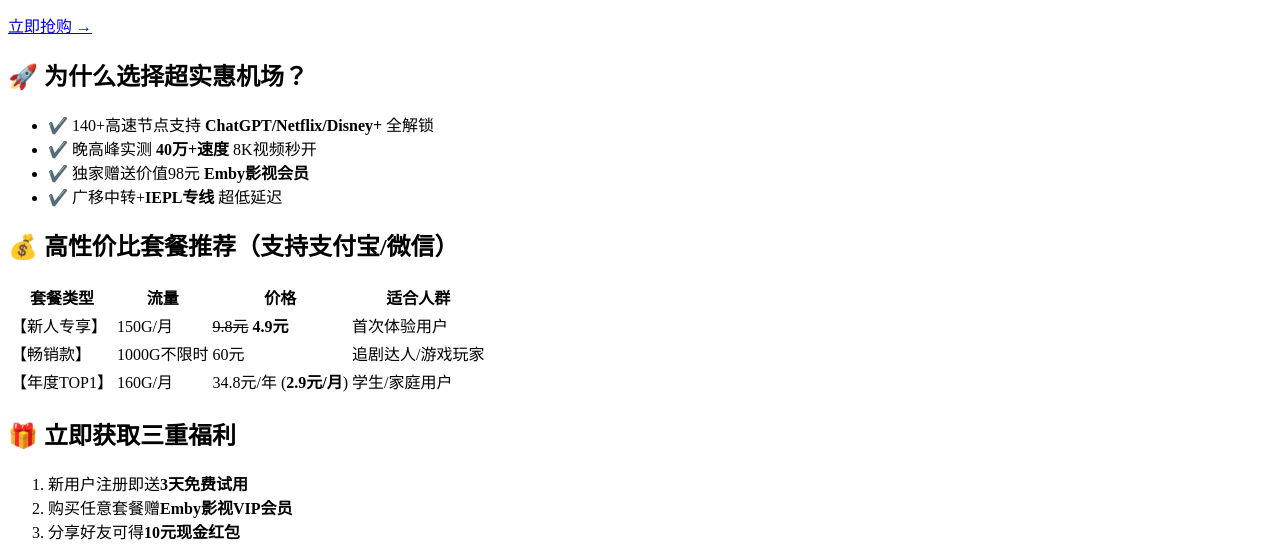
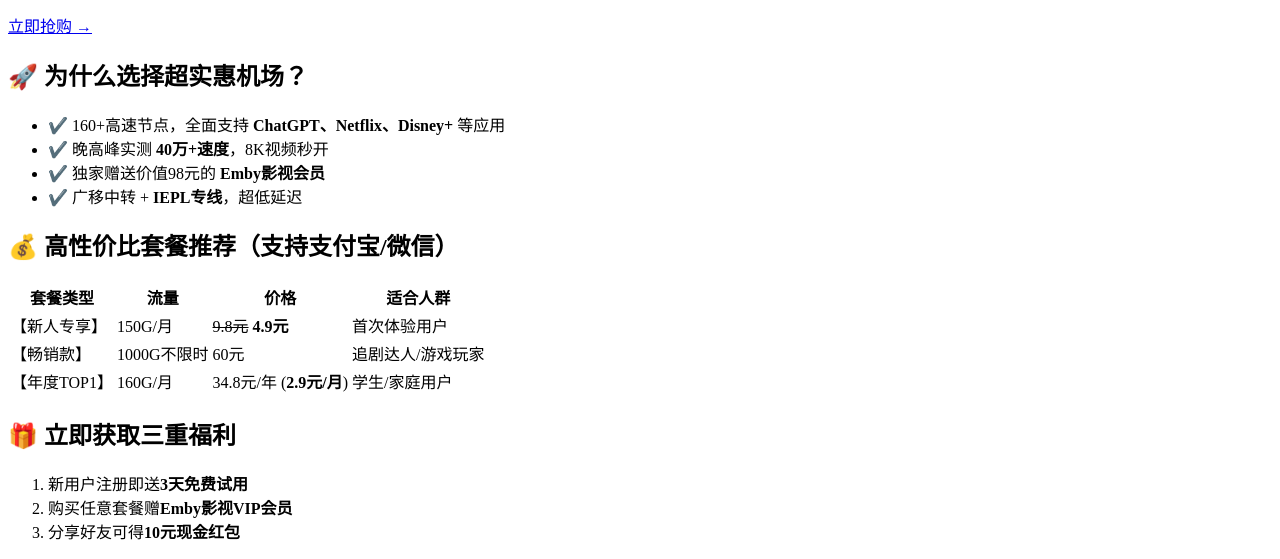
Before and after one commit to 029danio/fly, a plain HTML site: page index.html in a window 1280 px wide. Shown: the part 229-788 px from the top of the page. Drawn offline with Linux system fonts and the light colour scheme.

Commit message:
Update index.html

```diff
--- a/index.html
+++ b/index.html
@@ -18,11 +18,12 @@
 
 <h2>🚀 为什么选择超实惠机场？</h2>
 <ul>
-    <li>✔️ 140+高速节点支持 <strong>ChatGPT/Netflix/Disney+</strong> 全解锁</li>
-    <li>✔️ 晚高峰实测 <strong>40万+速度</strong> 8K视频秒开</li>
-    <li>✔️ 独家赠送价值98元 <strong>Emby影视会员</strong></li>
-    <li>✔️ 广移中转+<strong>IEPL专线</strong> 超低延迟</li>
+  <li>✔️ 160+高速节点，全面支持 <strong>ChatGPT、Netflix、Disney+</strong> 等应用</li>
+  <li>✔️ 晚高峰实测 <strong>40万+速度</strong>，8K视频秒开</li>
+  <li>✔️ 独家赠送价值98元的 <strong>Emby影视会员</strong></li>
+  <li>✔️ 广移中转 + <strong>IEPL专线</strong>，超低延迟</li>
 </ul>
+
 
 <h2>💰 高性价比套餐推荐（支持支付宝/微信）</h2>
 <table>
```
